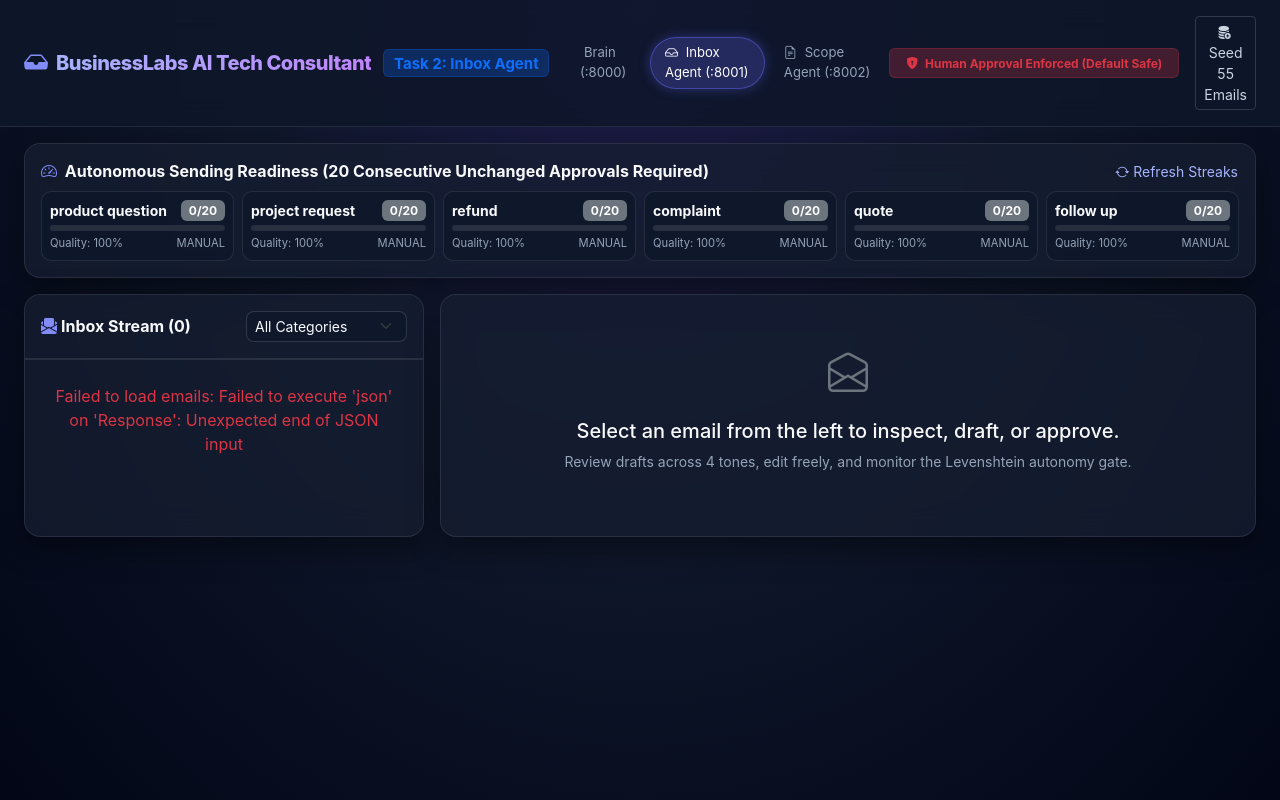
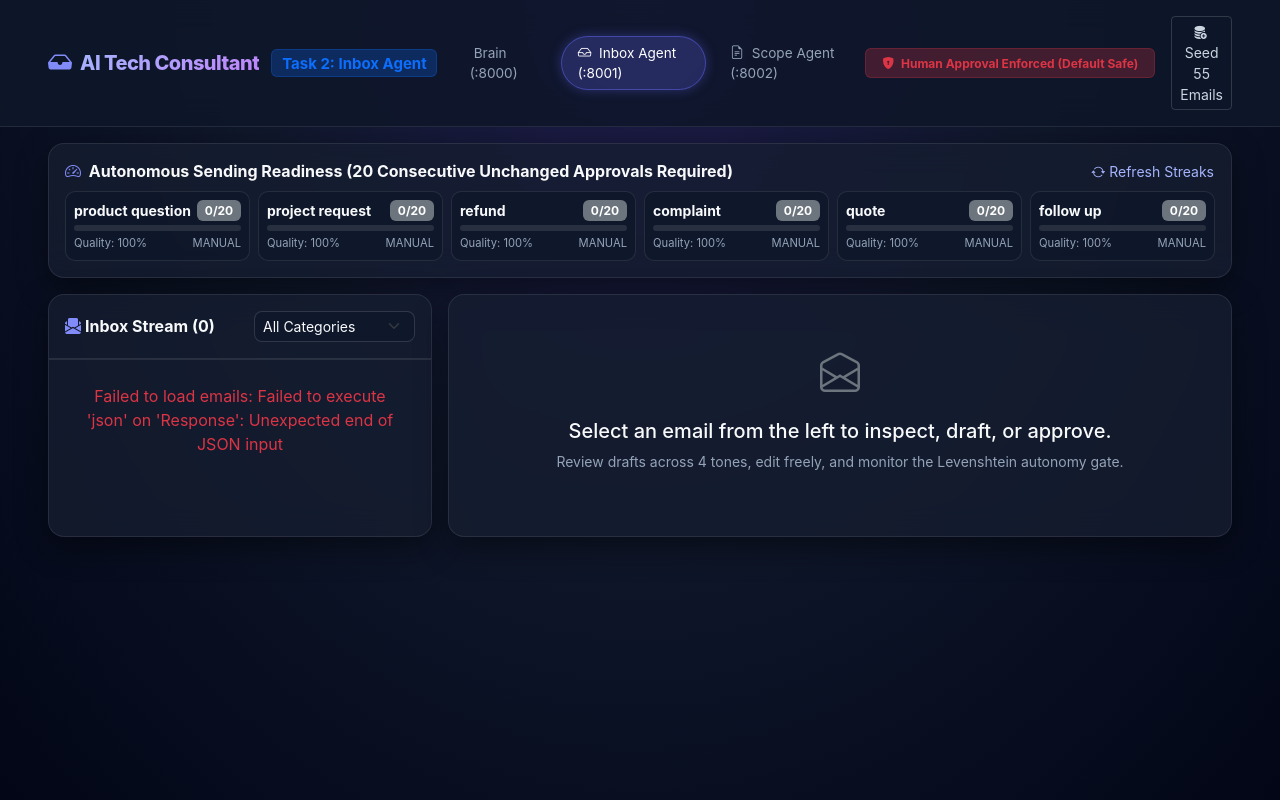
Before and after one commit to tarunkakara/Businesslabs-ai-consultant, a FastAPI app: page / in a window 1280 px wide. Run offline with FastAPI, Linux system fonts and the light colour scheme; tables that the repository leaves empty hold one stand-in row (values such as "Sample post"); data that the repository does not hold is empty; parts of the project's set-up code (start-up, migrations or seed data) failed here and were passed over.

Commit message:
fix(ui): update title to AI Tech Consultant, enable full-width fluid layout, fix email list parsing

```diff
--- a/task2_inbox_agent/app/templates/inbox.html
+++ b/task2_inbox_agent/app/templates/inbox.html
@@ -3,7 +3,7 @@
 <head>
     <meta charset="UTF-8">
     <meta name="viewport" content="width=device-width, initial-scale=1.0">
-    <title>BusinessLabs — Inbox Agent Review Dashboard</title>
+    <title>AI Tech Consultant — Inbox Agent</title>
     <link href="https://cdn.jsdelivr.net/npm/bootstrap@5.3.3/dist/css/bootstrap.min.css" rel="stylesheet">
     <link rel="stylesheet" href="https://cdn.jsdelivr.net/npm/bootstrap-icons@1.11.3/font/bootstrap-icons.min.css">
     <style>
@@ -33,11 +33,12 @@
             -webkit-text-fill-color: transparent;
             font-weight: 800;
             letter-spacing: -0.5px;
+            font-size: 1.25rem;
         }
         .nav-service-pill {
             color: #94a3b8;
-            font-size: 0.82rem;
-            padding: 0.35rem 0.85rem;
+            font-size: 0.85rem;
+            padding: 0.35rem 0.95rem;
             border-radius: 9999px;
             text-decoration: none;
             transition: all 0.2s ease;
@@ -165,15 +166,15 @@
 
     <!-- Top Nav -->
     <nav class="navbar navbar-expand-lg navbar-dark py-3 sticky-top">
-        <div class="container-fluid px-4">
+        <div class="container-fluid px-4 px-lg-5">
             <a class="navbar-brand d-flex align-items-center gap-2" href="#">
                 <i class="bi bi-inbox-fill text-indigo fs-4" style="color: #818cf8;"></i>
-                <span class="brand-gradient">BusinessLabs AI Tech Consultant</span>
+                <span class="brand-gradient">AI Tech Consultant</span>
                 <span class="badge bg-primary bg-opacity-25 text-primary border border-primary border-opacity-25 ms-1">Task 2: Inbox Agent</span>
             </a>
 
             <!-- Cross-Task Quick Nav Switcher -->
-            <div class="d-none d-lg-flex align-items-center gap-1 mx-auto">
+            <div class="d-none d-lg-flex align-items-center gap-2 mx-auto">
                 <a href="http://127.0.0.1:8000" class="nav-service-pill">
                     <i class="bi bi-brain me-1"></i> Brain (:8000)
                 </a>
@@ -196,8 +197,8 @@
         </div>
     </nav>
 
-    <!-- Main Container -->
-    <div class="container-fluid px-4 py-3 flex-grow-1">
+    <!-- Main Container (Full-width responsive container-fluid) -->
+    <div class="container-fluid px-4 px-lg-5 py-3 flex-grow-1">
         <!-- Autonomy Readiness Bar -->
         <div class="card mb-3 p-3">
             <div class="d-flex justify-content-between align-items-center mb-2">
@@ -377,18 +378,19 @@
             try {
                 const res = await fetch(url);
                 const data = await res.json();
-                document.getElementById('emailCount').textContent = data.total;
+                const emails = Array.isArray(data) ? data : (data.emails || []);
+                document.getElementById('emailCount').textContent = emails.length;
 
-                if (data.total === 0) {
+                if (emails.length === 0) {
                     list.innerHTML = '<div class="p-4 text-center text-muted">No emails found. Click "Seed 55 Emails" above!</div>';
                     return;
                 }
 
                 list.innerHTML = '';
-                data.emails.forEach(e => {
+                emails.forEach(e => {
                     const item = document.createElement('a');
                     item.className = `list-group-item sidebar-email-item p-3 ${currentEmail && currentEmail.id === e.id ? 'active' : ''}`;
-                    item.onclick = () => selectEmail(e);
+                    item.onclick = (event) => selectEmail(e, event);
 
                     let priorityColor = 'bg-secondary';
                     if (e.priority >= 8) priorityColor = 'bg-danger';
@@ -415,7 +417,7 @@
             }
         }
 
-        async function selectEmail(e) {
+        async function selectEmail(e, event) {
             currentEmail = e;
             document.querySelectorAll('.sidebar-email-item').forEach(el => el.classList.remove('active'));
             if (event && event.currentTarget) event.currentTarget.classList.add('active');
@@ -541,7 +543,7 @@
             try {
                 const res = await fetch('/api/v1/emails/seed', { method: 'POST' });
                 const data = await res.json();
-                alert(data.message);
+                alert(data.message || `Seeded ${data.count || 55} customer emails successfully!`);
                 loadEmails();
                 loadAutonomyStatus();
             } catch (err) {
```
Also changed, not shown: task1_knowledge_brain/app/templates/index.html (+12 -11 lines), task1_knowledge_brain/tests/test_api.py (+1 -1 lines), task3_scope_agent/app/templates/scope.html (+9 -8 lines).
